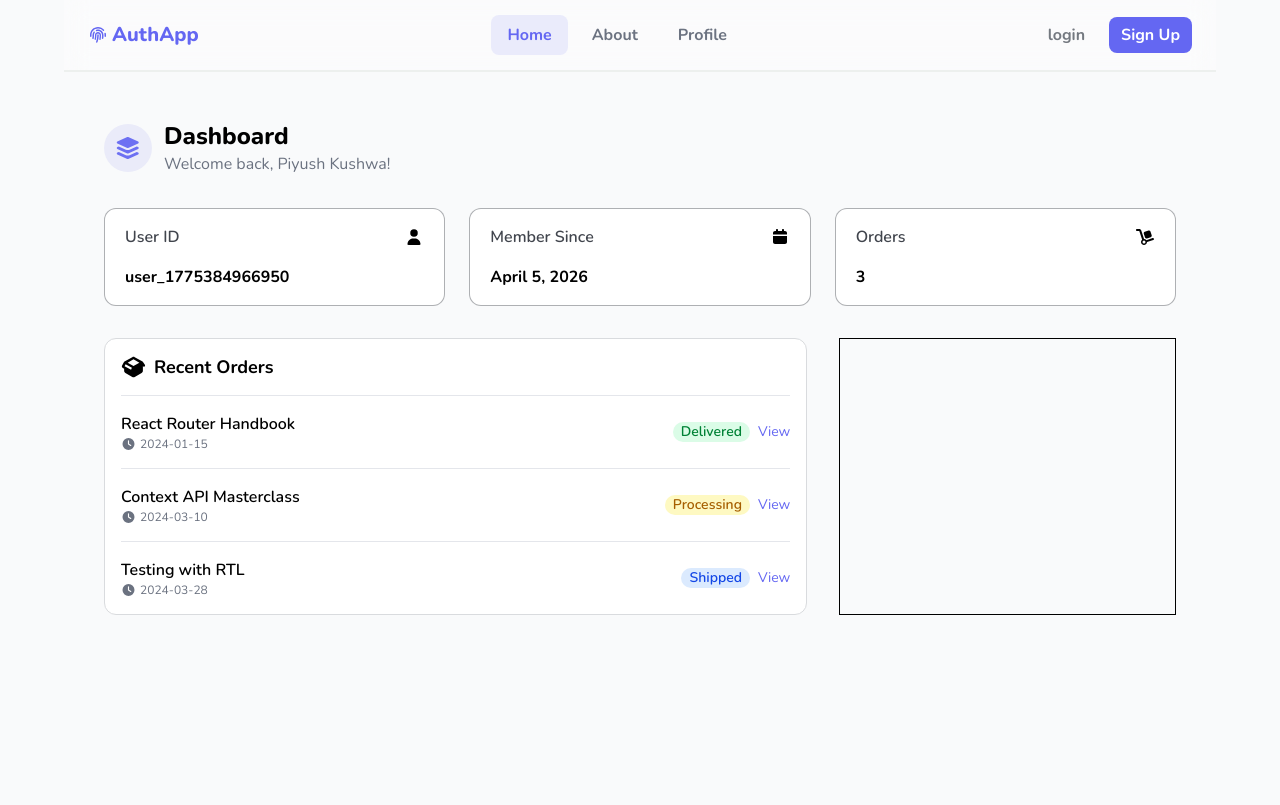
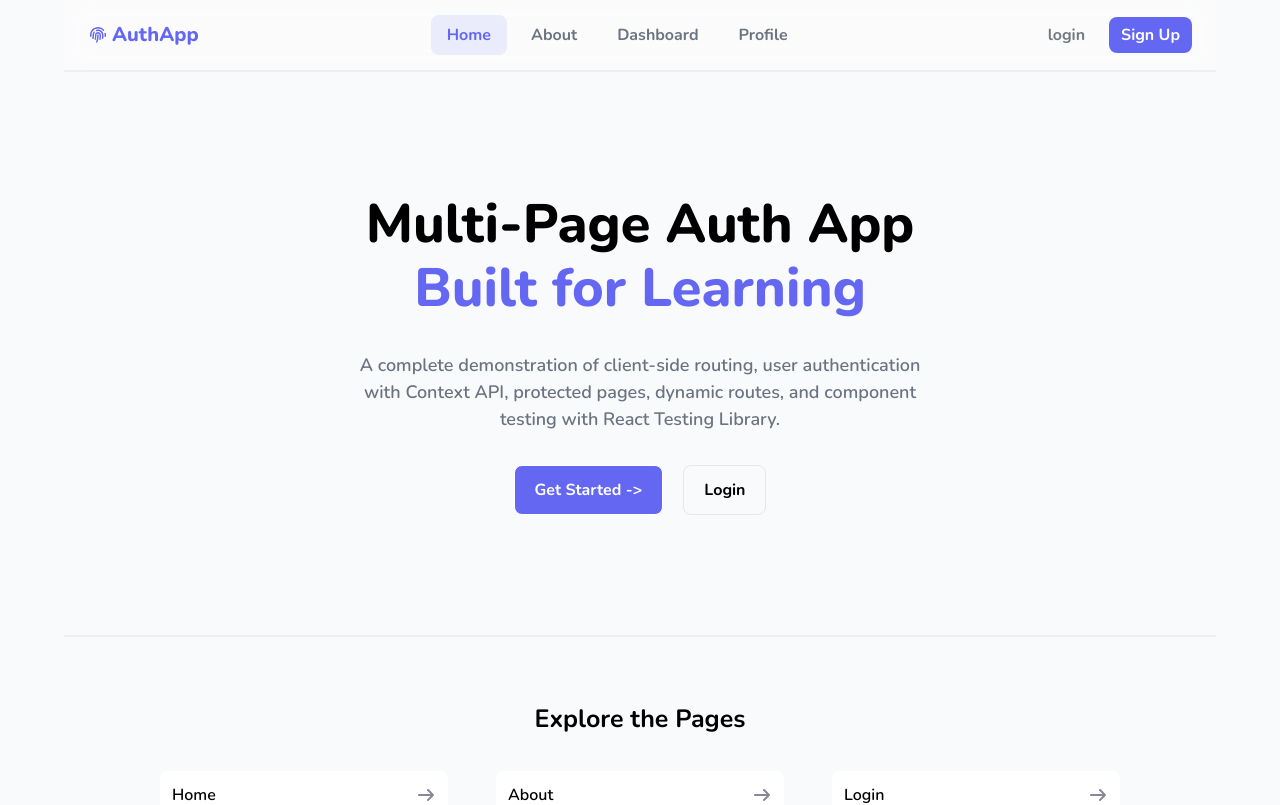
Before and after one commit to preetpalsinghkanda/Multi-Page-Authentication-App-, a React (Vite) app: page / in a window 1280 px wide. Shown: the top 805 px of the page. Built offline with nearby package versions, Linux system fonts and the light colour scheme.

Commit message:
added dashboard page

```diff
--- a/src/App.jsx
+++ b/src/App.jsx
@@ -19,15 +19,15 @@ function App() {
       <div className="max-w-6xl mx-auto">
         <NavBar />
 
-       {/* {page==="home" && <Hero />}
+       {page==="home" && <Hero />}
         {page==="about" && <About/>}
 
         {page==="login" && <Form icon={faUser} heading={"Welcome back"} subH={"Sign in to your account"} btn={"Sign in"} formlast={"Don't have an account?"} switchbtn={"Sign up"}/> }
 
         {page==="signup"   && <Form icon={faUserPen} heading={"Create an account"} subH={"Sign up to get started"} btn={"Create account"} formlast={"Already have an account?"} switchbtn={"Sign in"}/>}
          {page==="error" && <Error/>}
-         {page==="profile"   && <Profile/>} */}
-         <Dashboard/>
+         {page==="profile"   && <Profile/>}
+        {page==="dashboard"   && <Dashboard/>}
 
 
       </div>
--- a/src/Components/Dashboard.jsx
+++ b/src/Components/Dashboard.jsx
@@ -26,14 +26,14 @@ export default function Dashboard() {
       </div>
 
       <div className="w-full  my-8  flex gap-6 ">
-        <div className="border border-[#41454d6c] rounded-xl bg-white flex flex-col flex-1 px-5 py-4 gap-4">
+        <div className="border border-[#d9dbde] rounded-xl bg-white flex flex-col flex-1 px-5 py-4 gap-4">
           <div className="flex items-center justify-between">
             <h3 className="text-[#41454d] font-[600]">User ID</h3>
             <FontAwesomeIcon icon={faUser} />
           </div>
           <span className="font-bold ">user_1775384966950</span>
         </div>
-        <div className="border border-[#41454d6c] rounded-xl bg-white flex flex-col flex-1 px-5 py-4 gap-4">
+        <div className="border border-[#d9dbde] rounded-xl bg-white flex flex-col flex-1 px-5 py-4 gap-4">
           <div className="flex items-center justify-between">
             <h3 className="text-[#41454d] font-[600]">Member Since</h3>
             <FontAwesomeIcon icon={faCalendar} />
@@ -41,7 +41,7 @@ export default function Dashboard() {
           <span className="font-bold ">April 5, 2026</span>
         </div>
 
-        <div className="border border-[#41454d6c] rounded-xl bg-white flex flex-col flex-1 px-5 py-4 gap-4">
+        <div className="border border-[#d9dbde] rounded-xl bg-white flex flex-col flex-1 px-5 py-4 gap-4">
           <div className="flex items-center justify-between">
             <h3 className="text-[#41454d] font-[600]">Orders</h3>
             <FontAwesomeIcon icon={faDolly} />
@@ -57,7 +57,7 @@ export default function Dashboard() {
             <h4 className="font-bold text-lg">Recent Orders</h4>
           </div>
 
-          <hr className="text-[#e4e6eb]"/>
+          <hr className="text-[#e4e6eb]" />
 
           <div className="flex items-center gap-2 py-4  justify-between">
             <div>
@@ -68,12 +68,14 @@ export default function Dashboard() {
               </div>
             </div>
             <div className="flex gap-2 text-sm">
-              <span className="px-2  rounded-full bg-[#dbfce7] text-[#008236] font-[600]">Delivered</span>
+              <span className="px-2  rounded-full bg-[#dbfce7] text-[#008236] font-[600]">
+                Delivered
+              </span>
               <span className="text-[#6467f2]">View</span>
             </div>
           </div>
 
-            <hr className="text-[#e4e6eb]"/>
+          <hr className="text-[#e4e6eb]" />
 
           <div className="flex items-center gap-2 py-4  justify-between">
             <div>
@@ -84,13 +86,14 @@ export default function Dashboard() {
               </div>
             </div>
             <div className="flex gap-2 text-sm">
-              <span className="px-2  rounded-full bg-[#fef9c2] text-[#a65f00] font-[600]">Processing
-</span>
+              <span className="px-2  rounded-full bg-[#fef9c2] text-[#a65f00] font-[600]">
+                Processing
+              </span>
               <span className="text-[#6467f2]">View</span>
             </div>
           </div>
 
-            <hr className="text-[#e4e6eb]"/>
+          <hr className="text-[#e4e6eb]" />
 
           <div className="flex items-center gap-2 py-4  justify-between">
             <div>
@@ -101,15 +104,33 @@ export default function Dashboard() {
               </div>
             </div>
             <div className="flex gap-2 text-sm">
-              <span className="px-2  rounded-full bg-[#dbeafe] text-[#1447e6] font-[600]">Shipped</span>
+              <span className="px-2  rounded-full bg-[#dbeafe] text-[#1447e6] font-[600]">
+                Shipped
+              </span>
               <span className="text-[#6467f2]">View</span>
             </div>
           </div>
-
-
         </div>
 
-        <div className="border flex-1"></div>
+        <div className=" rounded-xl flex-1 py-6 px-4 bg-white border-[#d9dbde] border">
+          <div className="flex items-center gap-2 ">
+            <FontAwesomeIcon icon={faUser} />
+            <span className="font-bold text-lg">Your Account</span>
+          </div>
+          <div className="flex flex-col py-2 gap-4">
+            <div>
+              <h6 className="text-[#6b7280] text-sm">Name</h6>
+              <p className="text-md">Piyush Kushwa</p>
+            </div>
+            <div>
+              <h6 className="text-[#6b7280] text-sm">Email</h6>
+              <p className="text-md">lightliger2@gmail.com</p>
+            </div>
+
+          </div>
+           <hr className="text-[#e4e6eb]" />
+            <button className="bg-[#efeffd] text-[#7173f2] w-full my-4 py-2 rounded-lg cursor-pointer">View Profile</button>
+        </div>
       </div>
     </div>
   );
--- a/src/Components/NavBar.jsx
+++ b/src/Components/NavBar.jsx
@@ -28,6 +28,16 @@ export default function NavBar() {
         >
           About
         </button>
+
+         <button
+          onClick={() => setPage("dashboard")}
+          className={`font-bold text-[#6c7381] cursor-pointer ${page==="dashboard" ? "bg-[#eaebfb] text-[#6467f2]" : "text-[#6c7381] hover:text-[black] hover:bg-[#d3d8e33c]"} px-4 py-2 rounded-lg cursor-pointer `}
+        >
+          Dashboard
+        </button>
+
+
+
 
           <button
           onClick={() => setPage("profile")}
```
